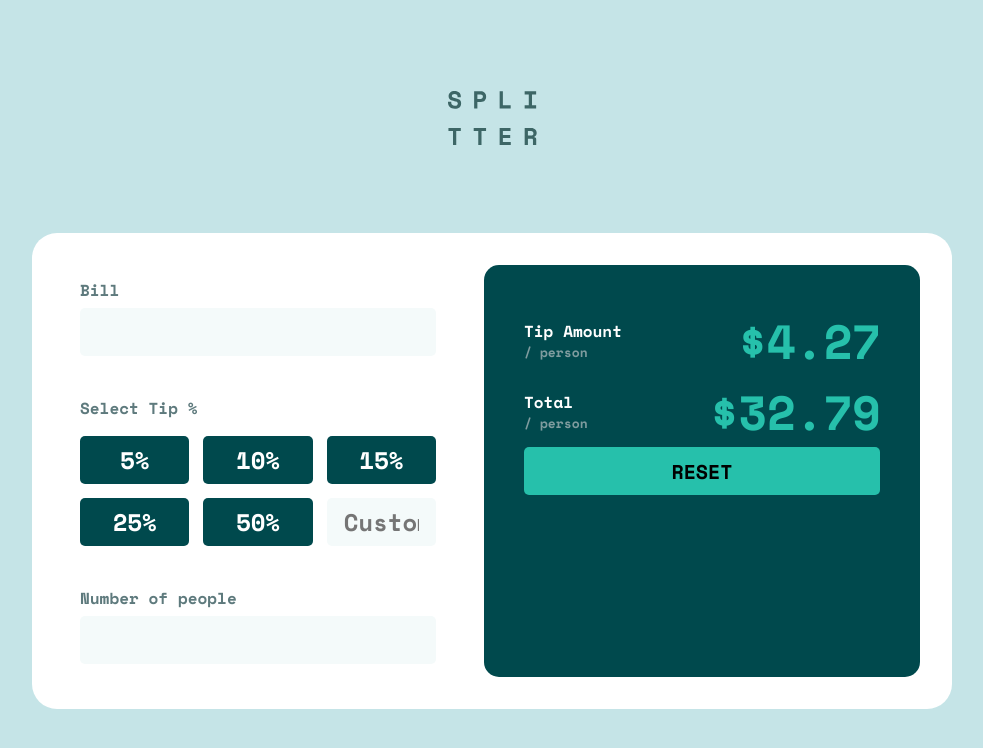
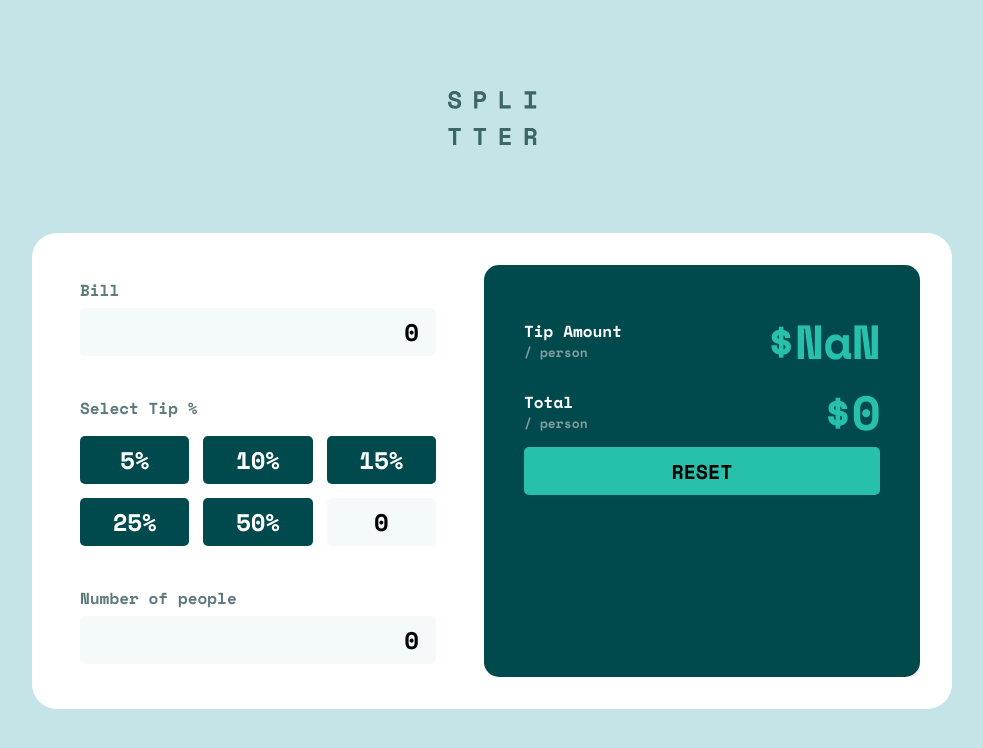
Before and after one commit to aleksandr-efimenko/tip-calculator, a React (Vite) app: page / in a window 1280 px wide. Shown: the top 748 px of the page, without its empty margins (148-1131 px from the left). Built offline with nearby package versions, Linux system fonts and the light colour scheme.

Commit message:
start working on functions

```diff
--- a/src/App.jsx
+++ b/src/App.jsx
@@ -1,12 +1,36 @@
-import { useState } from "react";
+import { useEffect, useState } from "react";
 
 function App() {
   const [bill, setBill] = useState(0);
   const [tip, setTip] = useState(0);
-  const [customTip, setCustomTip] = useState(0);
+  const [manualTip, setManualTip] = useState(0);
   const [people, setPeople] = useState(0);
-  const [tipAmount, setTipAmount] = useState(4.27);
+  const [tipAmount, setTipAmount] = useState(0);
   const [total, setTotal] = useState(32.79);
+
+  const handleSetTip = (e) => {
+    if (e.target.value === "Custom") {
+      setTip(manualTip);
+    } else {
+      setTip(e.target.value);
+    }
+  }
+
+  const calculateTip = () => {
+    console.log(bill)
+    setTotal(bill * tip / 100);
+    setTipAmount(bill * tip / 100 / people)
+  }
+
+  const resetForm = () => {
+    setBill(0);
+    setTip(0);
+    setPeople(0);
+  }
+
+  useEffect(()=>{
+    calculateTip()
+  }, [bill, tip, people])
 
   return (
     <div className="App">
@@ -16,6 +40,8 @@ function App() {
           <div className="bill-input-block">
             <label htmlFor="bill-input">Bill</label>
             <input
+            onChange={(e) => setBill(e.target.value)}
+            value={bill}
               type="number"
               id="bill-input"
               name="bill-input"
@@ -33,6 +59,8 @@ function App() {
                     name="tip-button"
                     id={tip}
                     className="tip-button"
+                    value={tip}
+                    onClick={handleSetTip}
                   >
                     {tip}
                   </button>
@@ -44,12 +72,20 @@ function App() {
                 placeholder="Custom"
                 id="manual-tip-input"
                 className="manual-tip"
+                value={tip}
+                onChange={handleSetTip}
               />
             </div>
           </div>
           <div className="people-number-block">
             <label htmlFor="people-number">Number of people</label>
-            <input type="number" id="people-number" name="people-number" />
+            <input
+            type="number"
+            id="people-number"
+            name="people-number"
+            onChange={(e) => setPeople(e.target.value)}
+            value={people}
+            />
           </div>
         </div>
         <div className="tip-outputs-container">
@@ -67,7 +103,7 @@ function App() {
             </div>
             <div className="tip-result-value">${total}</div>
           </div>
-          <button className="reset-button">RESET</button>
+          <button className="reset-button" onClick={resetForm}>RESET</button>
         </div>
       </div>
     </div>
```
